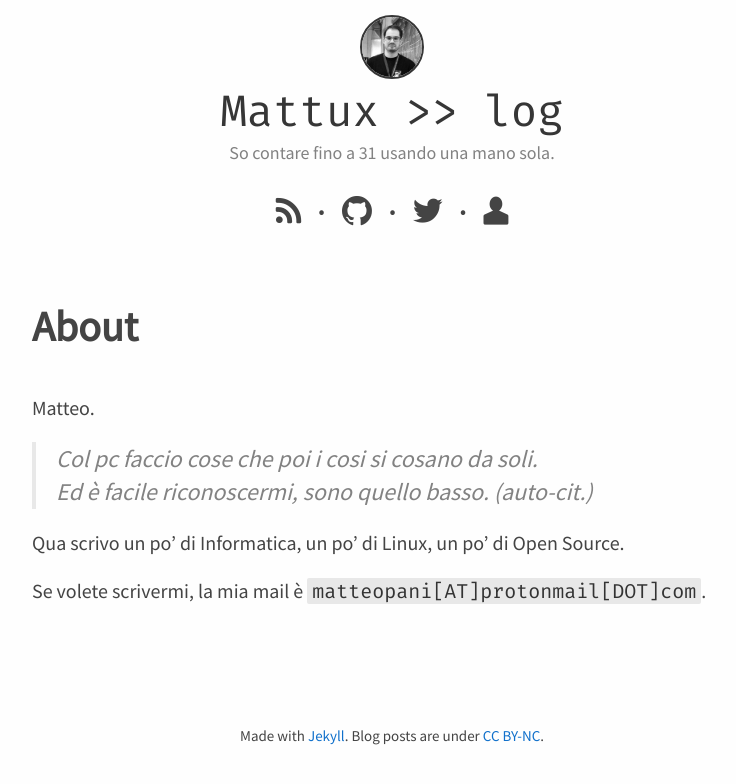
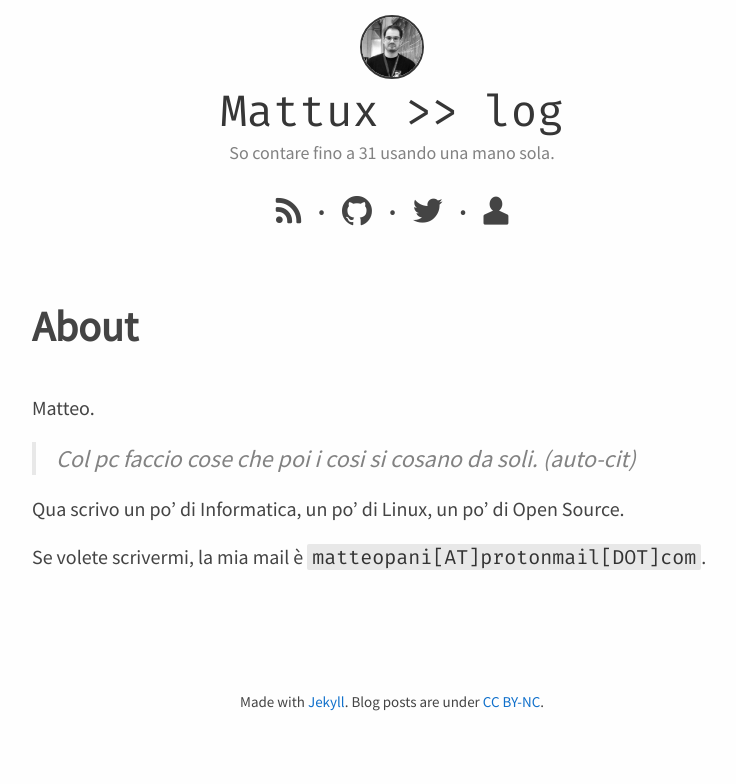
Before and after one commit to mattux/mattux.github.io, a Jekyll site: the page built from about.md, in a window 1280 px wide. Shown: the top 784 px of the page, without its empty margins (248-984 px from the left). Built offline with Jekyll 4.4.1, drawn with Linux system fonts in a browser that asks for light colours; comment, search, counter and statistics services are not loaded.

Commit message:
update about

```diff
--- a/about.md
+++ b/about.md
@@ -7,7 +7,7 @@ published: true
 
 Matteo.
 
-> Col pc faccio cose che poi i cosi si cosano da soli. <br />Ed è facile riconoscermi, sono quello basso. (auto-cit.)
+> Col pc faccio cose che poi i cosi si cosano da soli. (auto-cit)
 
 Qua scrivo un po' di Informatica, un po' di Linux, un po' di Open Source.
 
```
